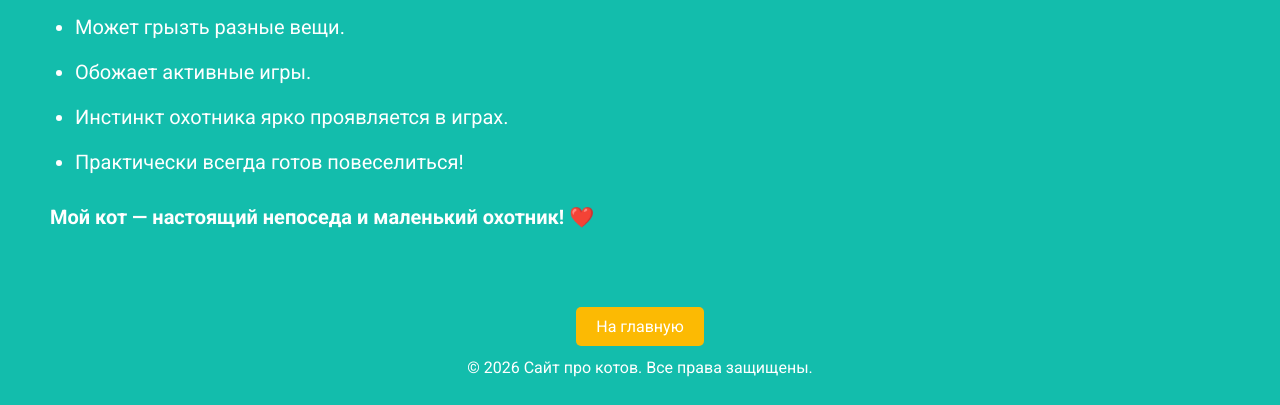
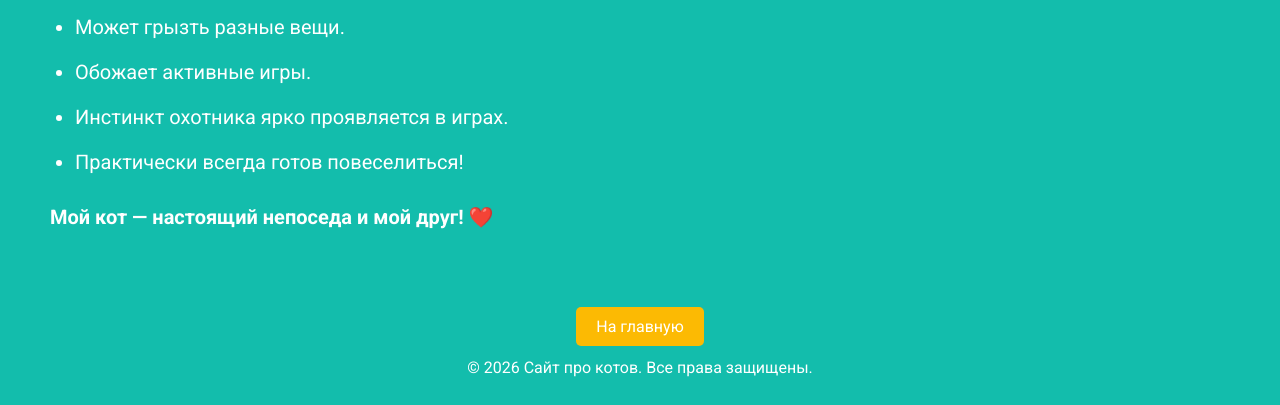
Before and after one commit to Yaroslav777create/kot-ru, a plain HTML site: page cat.html in a window 1280 px wide. Shown: the part 539-944 px from the top of the page. Drawn offline with Linux system fonts and the light colour scheme.

Commit message:
Update cat description in cat.html

```diff
--- a/cat.html
+++ b/cat.html
@@ -604,7 +604,7 @@
             </ul>
 
             <p>
-                <b>Мой кот — настоящий непоседа и маленький охотник! ❤️</b>
+                <b>Мой кот — настоящий непоседа и мой друг! ❤️</b>
             </p>
 
         </article>
```
